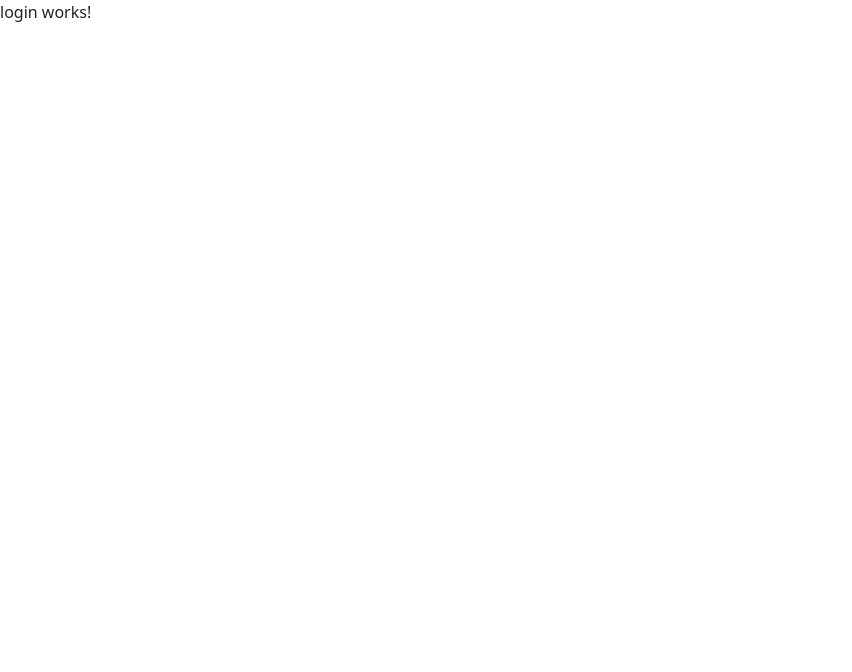
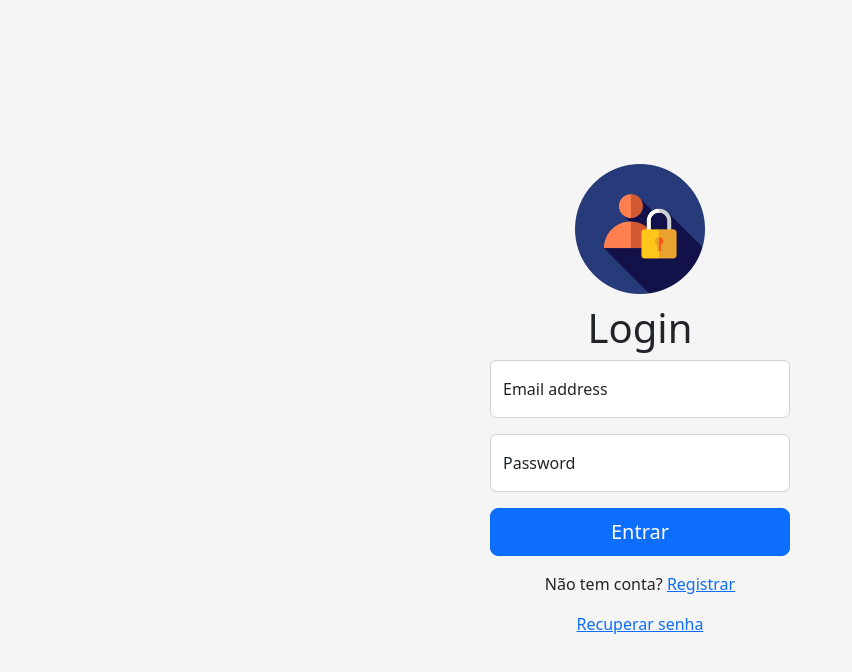
Before and after one commit to SilvaTs/Angular-login-firebase, an Angular app: page /login in a window 1280 px wide. Shown: the top 672 px of the page, without its empty margins (0-852 px from the left). Built offline with nearby package versions, Linux system fonts and the light colour scheme.

Commit message:
feat: add form login

```diff
--- a/src/app/components/login/login.component.html
+++ b/src/app/components/login/login.component.html
@@ -1 +1,19 @@
-<p>login works!</p>
+<div class="wrapper">
+  <div class="body">
+    <img class="logo" src="../../../assets/img/login.png" alt="" />
+    <h1>Login</h1>
+    <div class="form-floating mb-3">
+      <input type="email" class="form-control" placeholder="name@example.com" />
+      <label>Email address</label>
+    </div>
+    <div class="form-floating mb-3">
+      <input type="password" class="form-control" placeholder="Password" />
+      <label>Password</label>
+    </div>
+    <div class="d-grid gap-2">
+      <button class="btn btn-primary btn-lg" type="button">Entrar</button>
+    </div>
+    <p class="mt-3">Não tem conta? <a href="">Registrar</a></p>
+    <a class="mt-3" routerLink="/">Recuperar senha</a>
+  </div>
+</div>
--- a/src/styles.css
+++ b/src/styles.css
@@ -1 +1,32 @@
-/* You can add global styles to this file, and also import other style files */
+html, body {
+  height: 100%;
+}
+
+.wrapper {
+  display: flex;
+  align-items: center;
+  justify-content: center;
+  height: 100%;
+  background-color: #f5f5f5;
+}
+
+.logo {
+  height: 130px;
+  margin-bottom: 10px;
+}
+
+.body {
+  width: 100%;
+  max-width: 330px;
+  margin: auto;
+  padding: 15px;
+  text-align: center;
+}
+
+.form-floating {
+  text-align: start;
+}
+
+.errorLabel {
+  margin-left: 5px;
+}
```
Also changed, not shown: src/assets/img/login.png (added).
